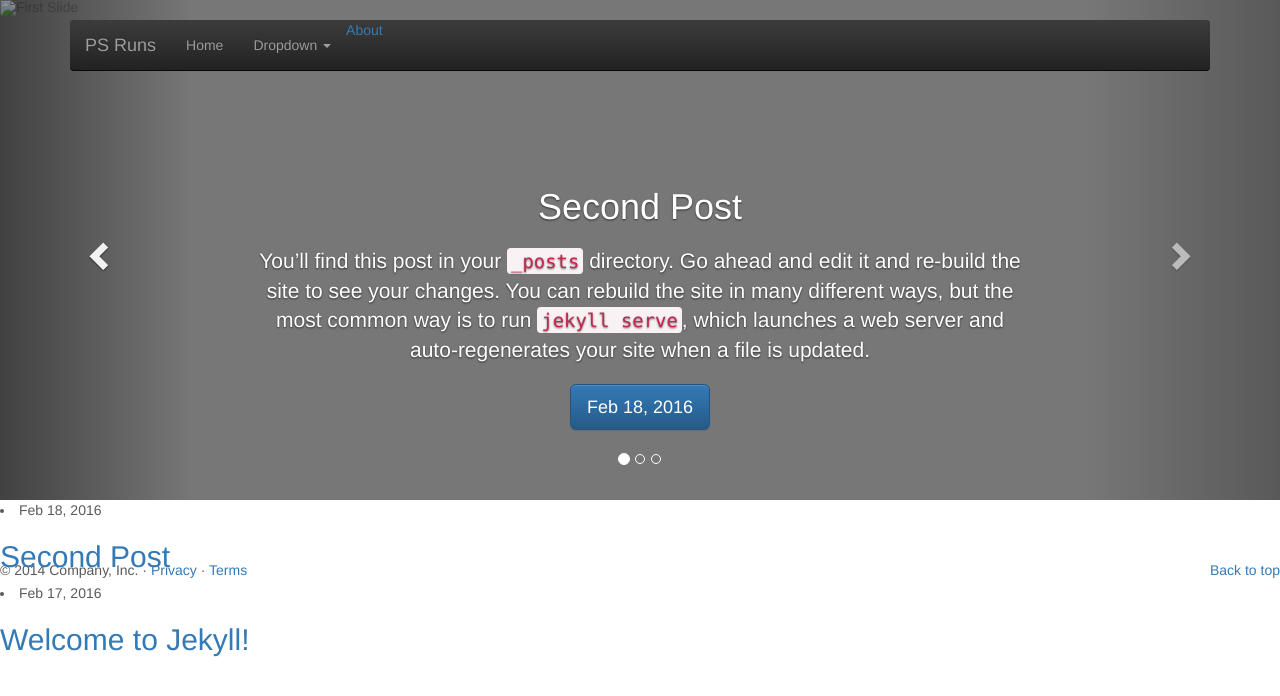
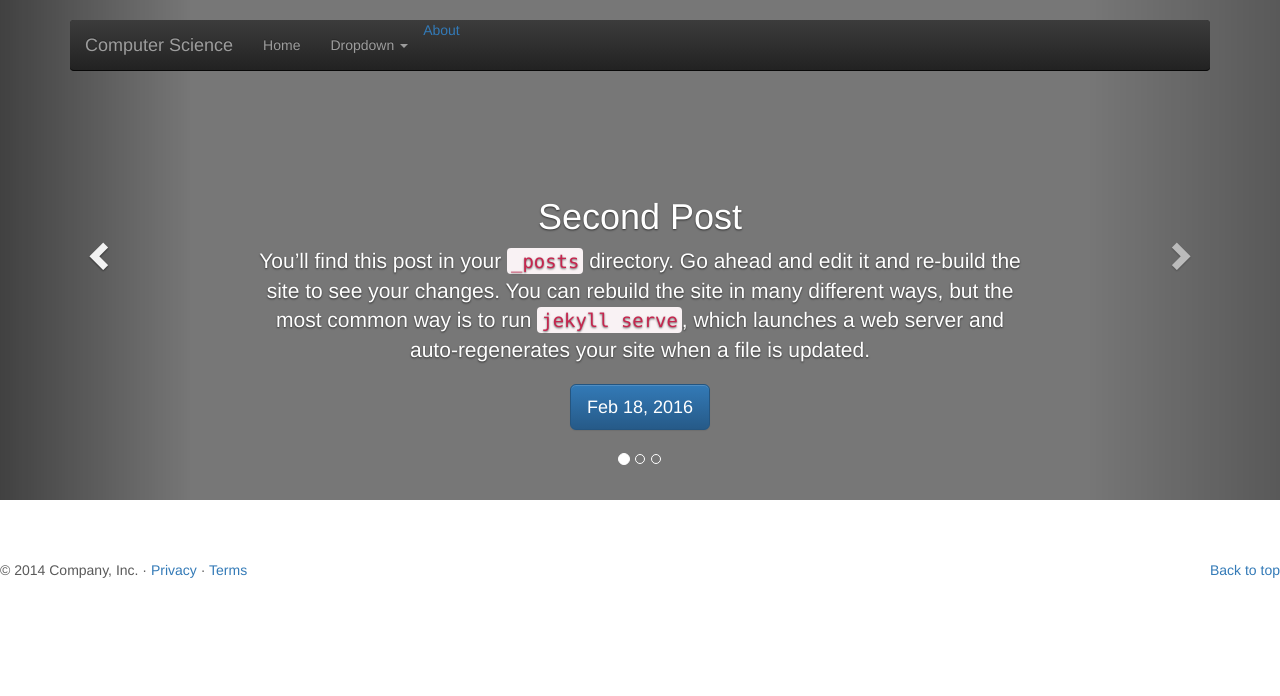
Before and after one commit to sphasim/at, a Jekyll site: the page built from index.html, in a window 1280 px wide. Shown: the top 696 px of the page. Built offline with Jekyll 4.4.1, drawn with Linux system fonts in a browser that asks for light colours; nearby versions of some CDN libraries.

Commit message:
carousel update

```diff
--- a/_config.yml
+++ b/_config.yml
@@ -6,7 +6,7 @@
 # 'jekyll serve'. If you change this file, please restart the server process.
 
 # Site settings
-title: PS Runs
+title:  Computer Science
 email: sphasim@gmail.com
 description: > # this means to ignore newlines until "baseurl:"
   Write an awesome description for your new site here. You can edit this
--- a/_includes/header.html
+++ b/_includes/header.html
@@ -8,7 +8,7 @@
             <div class="navbar-header">
               <button type="button" class="navbar-toggle collapsed" data-toggle="collapse" data-target="#navbar" aria-expanded="false" aria-controls="navbar">
                 <span class="sr-only">Toggle navigation</span>
-                <span class="icon-bar"></span>
+                <span class="icon-bar">hello</span>
                 <span class="icon-bar"></span>
                 <span class="icon-bar"></span>
               </button>
--- a/index.html
+++ b/index.html
@@ -1,8 +1,9 @@
 ---
 layout: default
 ---
+
     <!-- Carousel
-======================================================= -->
+    ================================================== -->
     <div id="myCarousel" class="carousel slide" data-ride="carousel">
       <!-- Indicators -->
       <ol class="carousel-indicators">
@@ -12,49 +13,45 @@ layout: default
       </ol>
       <div class="carousel-inner" role="listbox">
 
+
             {% for post in site.posts limit:1 %}
 
-    <!-- add some bootstrap -->
       <div class="item active">
-      <img src="" alt="First Slide">
+          <img src="" alt="">
           <div class="container">
             <div class="carousel-caption">
               <h1>{{ post.title }}</h1>
-          <p>{{ post.excerpt }}</p>
-          <p><a class="btn btn-lg btn-primary" href="#" role="button">{{ post.date | date: "%b %-d, %Y" }}</a></p>
+              {{ post.excerpt }}
+              <p>
+                  <a class="btn btn-lg btn-primary" href="{{ post.url | prepend: site.baseurl }}" role="button">
+                  {{ post.date | date: "%b %-d, %Y" }}
+                  </a>
+              </p>
             </div>
           </div>
         </div>
-      <li>
-        <span class="post-meta">{{ post.date | date: "%b %-d, %Y" }}</span>
 
-        <h2>
-          <a class="post-link" href="{{ post.url | prepend: site.baseurl }}">{{ post.title }}</a>
-        </h2>
-      </li>
           {% endfor %}
 
-        {% for post in site.posts offset: 1%}
+          {% for post in site.posts offset: 1 %}
 
-    <!-- add some bootstrap -->
       <div class="item">
-      <img src="" alt="First Slide">
+          <img src="" alt="">
           <div class="container">
             <div class="carousel-caption">
               <h1>{{ post.title }}</h1>
-          <p>{{ post.excerpt }}</p>
-          <p><a class="btn btn-lg btn-primary" href="#" role="button">{{ post.date | date: "%b %-d, %Y" }}</a></p>
+              {{ post.excerpt }}
+              <p>
+                  <a class="btn btn-lg btn-primary" href="{{ post.url | prepend: site.baseurl }}" role="button">
+                  {{ post.date | date: "%b %-d, %Y" }}
+                  </a>
+              </p>
             </div>
           </div>
         </div>
-      <li>
-        <span class="post-meta">{{ post.date | date: "%b %-d, %Y" }}</span>
 
-        <h2>
-          <a class="post-link" href="{{ post.url | prepend: site.baseurl }}">{{ post.title }}</a>
-        </h2>
-      </li>
           {% endfor %}
+
 
 
   <!-- <p class="rss-subscribe">subscribe <a href="{{ "/feed.xml" | prepend: site.baseurl }}">via RSS</a></p> -->
```
Also changed, not shown: _includes/footer.html (+0 -40 lines). Lines whose indentation alone changed are shown as unchanged.
